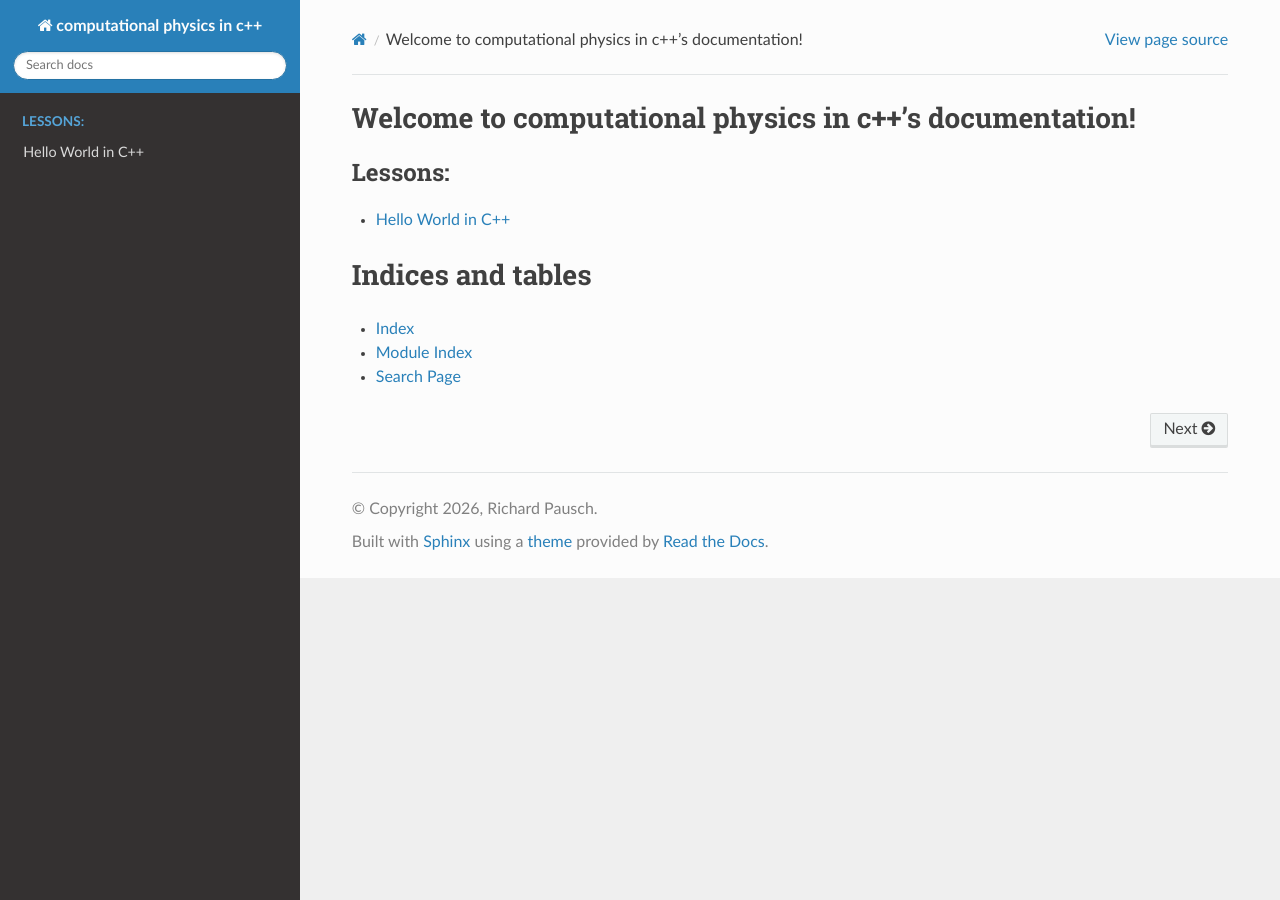
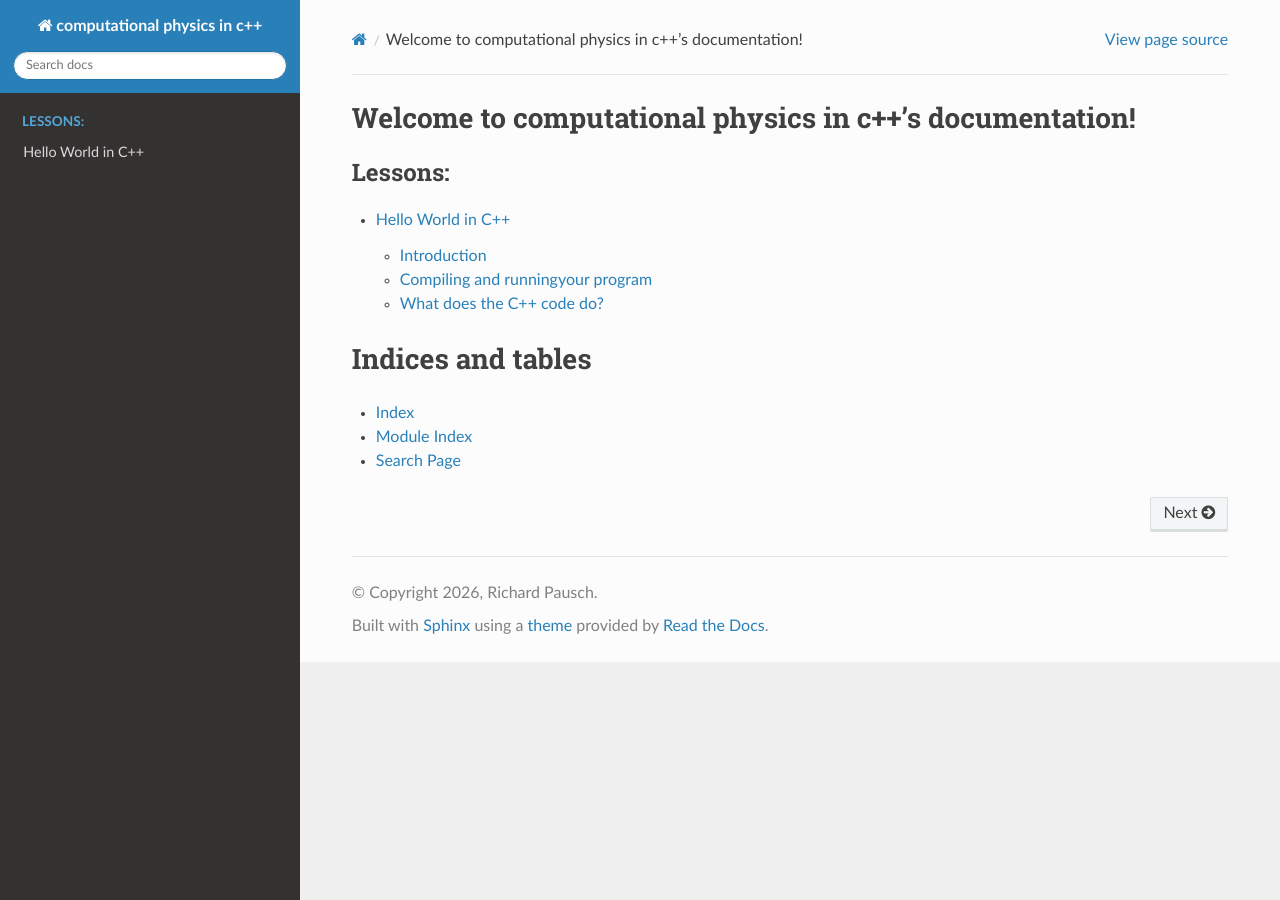
Before and after one commit to PrometheusPi/comp_phy_cpp, a Sphinx documentation site: the page built from docs/source/index.rst, in a window 1280 px wide. Built offline with Sphinx 7.4.7 and the Read the Docs theme 3.1.0, drawn with Linux system fonts in a browser that asks for light colours; some of the changed lines change nothing that is shown.

Commit message:
add code explanation

```diff
--- a/docs/source/lessons/01_hello-world.rst
+++ b/docs/source/lessons/01_hello-world.rst
@@ -1,5 +1,9 @@
 Hello World in C++
 ==================
+
+
+Introduction
+------------
 
 The first program in any programming language is usually a "Hello World" program.
 It just prints out text.
@@ -8,6 +12,10 @@
 .. literalinclude:: ../../../lessons/01_hello_world/hello-world.cpp
    :language: cpp
    :linenos:
+
+
+Compiling and runningyour program
+---------------------------------
 
 After writing this into a file, one needs to use a compiler to build a programm out of it.
 
@@ -35,3 +43,44 @@
 
    Hello world!
    This is a course in computational physics.
+
+
+What does the C++ code do?
+--------------------------
+
+.. literalinclude:: ../../../lessons/01_hello_world/hello-world.cpp
+   :language: cpp
+   :linenos:
+   :emphasize-lines: 3,6
+
+All C++ programs have to contain a ``main`` function.
+The code content of this (all) function(s) is wrritten between the curly braces ``{ ... }``.
+Any stament in C++ ends with a semicolin ``;``.
+Thus, also our definition of the ``main`` function.
+The parenthesis ``( ... )`` after ``main`` are for arguments to give to the function.
+Here, we do not provide arguments for simlicity, thus ther is no code between the parenthesis.
+
+.. literalinclude:: ../../../lessons/01_hello_world/hello-world.cpp
+   :language: cpp
+   :linenos:
+   :emphasize-lines: 4
+
+To print something in C++ to the screen/terminal, we use ``std::cout << "abc";``.
+This prints the text "abc" to the terminal prompt.
+Again, the statement ends with a semicolon.
+The ``std::cout`` part specifies, that the text should go the the standard output.
+It is a so-called device class.
+An alernative would be the standard error output ``std::err``.
+The prefix ``std`` stands for "C++ Standard Library" and is a so-called namespace, where the device is located to nut clutter all functions, etc. in one place.
+
+Additionally, we use ``std::endl`` twice.
+It just tells the program to start a new line.
+Alternatively, one could add ``\n`` in the text itself.
+
+To tell our program to include the ``std::cout`` device and the ``std::end`` function, we need to include a library - the so-called ``iostream`` library.
+This is done before we define the ``main()`` function.
+
+.. literalinclude:: ../../../lessons/01_hello_world/hello-world.cpp
+   :language: cpp
+   :linenos:
+   :emphasize-lines: 1
```
